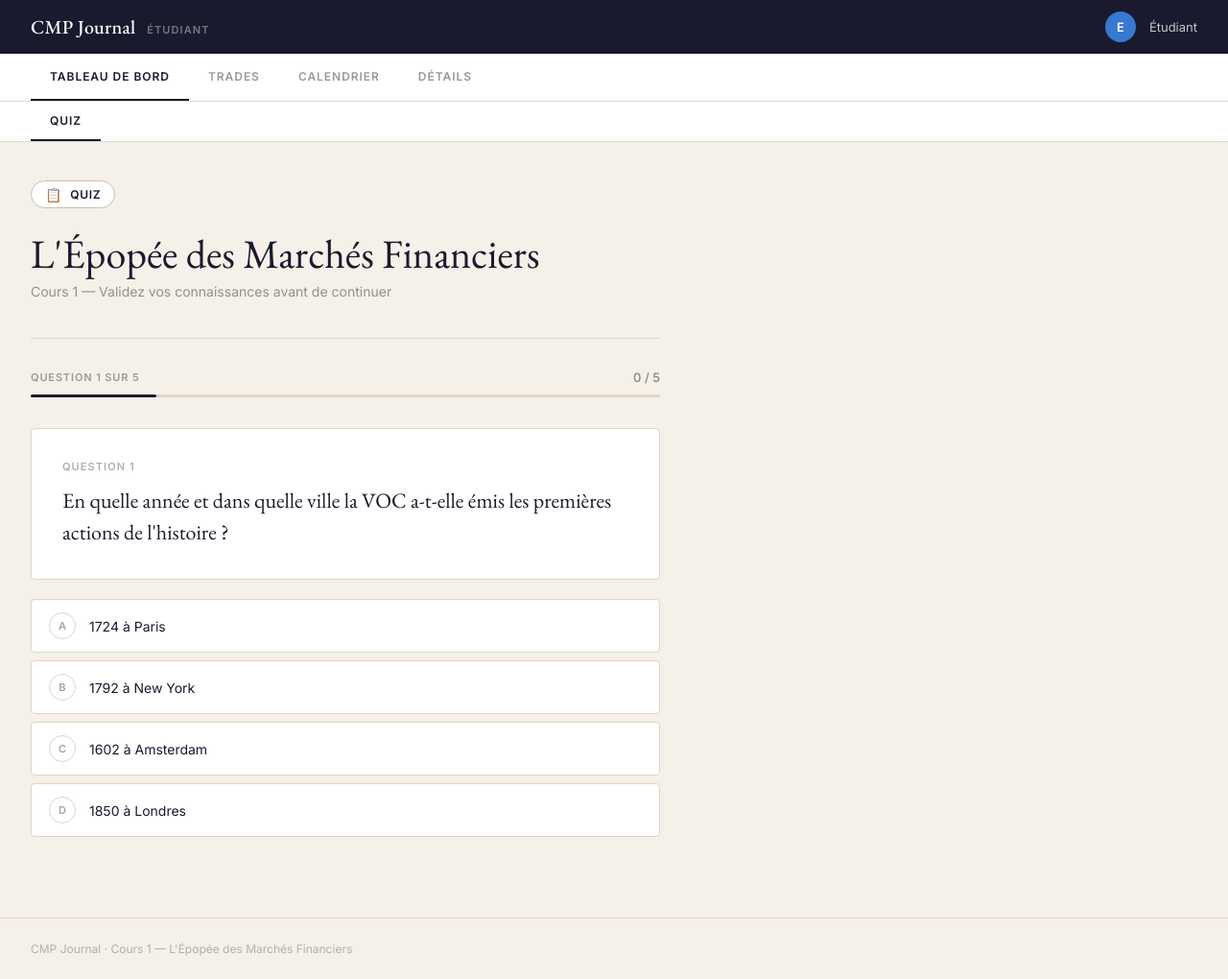
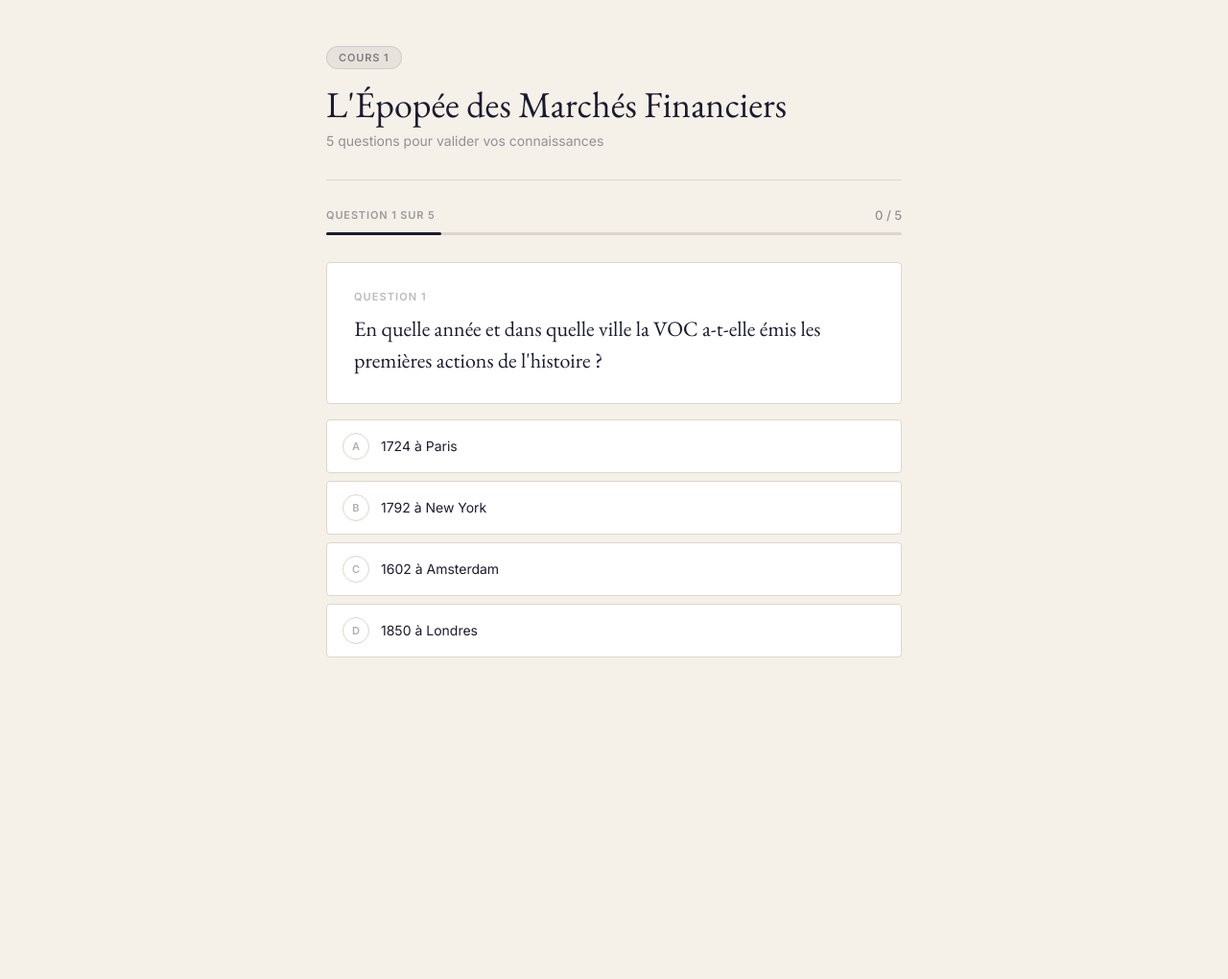
Before and after one commit to legroupecmp/Quiz-chapitre-1, a plain HTML site: page index.html in a window 1280 px wide. Shown: the whole page at 96% size. After the commit the page ends 800 px from the top, so only its background shows below. Drawn offline with nearby package versions, Linux system fonts and the light colour scheme.

Commit message:
index.html

```diff
--- a/index.html
+++ b/index.html
@@ -15,173 +15,55 @@
       background: #F5F0E8;
       color: #1a1a2e;
       min-height: 100vh;
+      display: flex;
+      align-items: flex-start;
+      justify-content: center;
+      padding: 3rem 1.25rem 5rem;
     }
 
-    /* ── NAV ── */
-    .nav {
-      background: #1a1a2e;
-      display: flex;
-      align-items: center;
-      justify-content: space-between;
-      padding: 0 2rem;
-      height: 56px;
-      position: sticky;
-      top: 0;
-      z-index: 10;
+    .container {
+      width: 100%;
+      max-width: 600px;
     }
 
-    .nav-brand {
-      display: flex;
-      align-items: baseline;
-      gap: 12px;
-    }
+    /* Header */
+    .header { margin-bottom: 2rem; }
 
-    .nav-brand-name {
-      font-family: 'EB Garamond', serif;
-      font-size: 20px;
-      font-weight: 500;
-      color: #ffffff;
-      letter-spacing: 0.01em;
-    }
-
-    .nav-brand-role {
+    .badge {
+      display: inline-block;
       font-size: 11px;
-      font-weight: 600;
-      letter-spacing: 0.1em;
-      text-transform: uppercase;
-      color: rgba(255,255,255,0.4);
-    }
-
-    .nav-right {
-      display: flex;
-      align-items: center;
-      gap: 14px;
-    }
-
-    .nav-avatar {
-      width: 32px;
-      height: 32px;
-      border-radius: 50%;
-      background: #3878D2;
-      display: flex;
-      align-items: center;
-      justify-content: center;
-      font-size: 13px;
-      font-weight: 600;
-      color: white;
-    }
-
-    .nav-username {
-      font-size: 13px;
-      color: rgba(255,255,255,0.75);
-    }
-
-    /* ── TABS ── */
-    .tabs-bar {
-      background: #ffffff;
-      border-bottom: 1px solid #e0d9ce;
-      padding: 0 2rem;
-      display: flex;
-      gap: 0;
-    }
-
-    .tab {
-      font-size: 12px;
       font-weight: 600;
       letter-spacing: 0.08em;
       text-transform: uppercase;
-      color: rgba(26,26,46,0.45);
-      padding: 16px 20px;
-      cursor: pointer;
-      border-bottom: 2px solid transparent;
-      transition: color 0.15s;
-      white-space: nowrap;
+      color: rgba(26,26,46,0.5);
+      background: rgba(26,26,46,0.06);
+      border: 1px solid rgba(26,26,46,0.12);
+      padding: 4px 12px;
+      border-radius: 99px;
+      margin-bottom: 14px;
     }
 
-    .tab.active {
-      color: #1a1a2e;
-      border-bottom-color: #1a1a2e;
-    }
-
-    .tab:hover:not(.active) { color: rgba(26,26,46,0.7); }
-
-    /* ── SUB-TABS ── */
-    .sub-tabs-bar {
-      background: #ffffff;
-      border-bottom: 1px solid #e0d9ce;
-      padding: 0 2rem;
-      display: flex;
-    }
-
-    .sub-tab {
-      font-size: 12px;
-      font-weight: 600;
-      letter-spacing: 0.08em;
-      text-transform: uppercase;
-      color: rgba(26,26,46,0.45);
-      padding: 12px 20px;
-      cursor: pointer;
-      border-bottom: 2px solid transparent;
-    }
-
-    .sub-tab.active {
-      color: #1a1a2e;
-      border-bottom-color: #1a1a2e;
-    }
-
-    /* ── PAGE BODY ── */
-    .page-body {
-      padding: 2.5rem 2rem 4rem;
-      max-width: 720px;
-    }
-
-    /* ── APERÇU BADGE ── */
-    .apercu-badge {
-      display: inline-flex;
-      align-items: center;
-      gap: 8px;
-      border: 1px solid #c8c0b0;
-      border-radius: 99px;
-      padding: 5px 14px;
-      font-size: 12px;
-      font-weight: 600;
-      letter-spacing: 0.06em;
-      text-transform: uppercase;
-      color: #1a1a2e;
-      margin-bottom: 1.5rem;
-      background: #fff;
-    }
-
-    .apercu-icon {
-      font-size: 14px;
-    }
-
-    /* ── PAGE TITLE ── */
     .page-title {
       font-family: 'EB Garamond', serif;
-      font-size: 42px;
+      font-size: 38px;
       font-weight: 400;
       color: #1a1a2e;
-      line-height: 1.15;
+      line-height: 1.2;
       margin-bottom: 6px;
     }
 
     .page-subtitle {
       font-size: 14px;
       color: rgba(26,26,46,0.45);
-      margin-bottom: 2.5rem;
     }
 
-    /* ── DIVIDER ── */
     .divider {
       height: 1px;
       background: #ddd6ca;
-      margin-bottom: 2rem;
+      margin: 1.75rem 0;
     }
 
-    /* ── PROGRESS ── */
-    .progress-section { margin-bottom: 2rem; }
-
+    /* Progress */
     .progress-meta {
       display: flex;
       justify-content: space-between;
@@ -200,13 +82,14 @@
     .score-live {
       font-size: 13px;
       font-weight: 500;
-      color: rgba(26,26,46,0.5);
+      color: rgba(26,26,46,0.45);
     }
 
     .progress-bar-bg {
       height: 3px;
       background: #ddd6ca;
       border-radius: 99px;
+      margin-bottom: 1.75rem;
     }
 
     .progress-bar-fill {
@@ -216,13 +99,13 @@
       transition: width 0.5s ease;
     }
 
-    /* ── QUESTION CARD ── */
+    /* Question */
     .question-card {
       background: #ffffff;
       border: 1px solid #ddd6ca;
       border-radius: 4px;
-      padding: 2rem;
-      margin-bottom: 1.25rem;
+      padding: 1.75rem;
+      margin-bottom: 1rem;
     }
 
     .question-num {
@@ -230,8 +113,8 @@
       font-weight: 600;
       letter-spacing: 0.1em;
       text-transform: uppercase;
-      color: rgba(26,26,46,0.35);
-      margin-bottom: 12px;
+      color: rgba(26,26,46,0.3);
+      margin-bottom: 10px;
     }
 
     .question-text {
@@ -242,19 +125,19 @@
       line-height: 1.5;
     }
 
-    /* ── OPTIONS ── */
+    /* Options */
     .options {
       display: flex;
       flex-direction: column;
       gap: 8px;
-      margin-bottom: 1.25rem;
+      margin-bottom: 1rem;
     }
 
     .option-btn {
       display: flex;
       align-items: center;
-      gap: 14px;
-      padding: 13px 18px;
+      gap: 12px;
+      padding: 13px 16px;
       border: 1px solid #ddd6ca;
       border-radius: 4px;
       background: #ffffff;
@@ -282,67 +165,37 @@
       justify-content: center;
       font-size: 11px;
       font-weight: 600;
-      color: rgba(26,26,46,0.4);
+      color: rgba(26,26,46,0.35);
       flex-shrink: 0;
       transition: all 0.15s;
     }
 
-    .option-btn.correct {
-      border-color: #0F6E56;
-      background: #E1F5EE;
-    }
-    .option-btn.correct .option-letter {
-      background: #0F6E56;
-      color: white;
-      border-color: #0F6E56;
-    }
+    .option-btn.correct { border-color: #0F6E56; background: #E1F5EE; }
+    .option-btn.correct .option-letter { background: #0F6E56; color: white; border-color: #0F6E56; }
 
-    .option-btn.wrong {
-      border-color: #993C1D;
-      background: #FAECE7;
-    }
-    .option-btn.wrong .option-letter {
-      background: #993C1D;
-      color: white;
-      border-color: #993C1D;
-    }
+    .option-btn.wrong { border-color: #993C1D; background: #FAECE7; }
+    .option-btn.wrong .option-letter { background: #993C1D; color: white; border-color: #993C1D; }
 
-    .option-btn.reveal {
-      border-color: #0F6E56;
-      background: #E1F5EE;
-      opacity: 0.7;
-    }
-    .option-btn.reveal .option-letter {
-      background: #0F6E56;
-      color: white;
-      border-color: #0F6E56;
-    }
+    .option-btn.reveal { border-color: #0F6E56; background: #E1F5EE; opacity: 0.7; }
+    .option-btn.reveal .option-letter { background: #0F6E56; color: white; border-color: #0F6E56; }
 
     .option-btn:disabled { cursor: default; }
 
-    /* ── FEEDBACK ── */
+    /* Feedback */
     .feedback {
       display: none;
-      padding: 14px 18px;
+      padding: 13px 16px;
       border-radius: 4px;
       font-size: 14px;
+      font-style: italic;
       line-height: 1.6;
-      margin-bottom: 1.25rem;
-      font-style: italic;
+      margin-bottom: 1rem;
     }
     .feedback.show { display: flex; gap: 10px; align-items: flex-start; }
-    .feedback.correct {
-      background: #E1F5EE;
-      color: #085041;
-      border-left: 3px solid #0F6E56;
-    }
-    .feedback.wrong {
-      background: #FAECE7;
-      color: #4A1B0C;
-      border-left: 3px solid #993C1D;
-    }
+    .feedback.correct { background: #E1F5EE; color: #085041; border-left: 3px solid #0F6E56; }
+    .feedback.wrong { background: #FAECE7; color: #4A1B0C; border-left: 3px solid #993C1D; }
 
-    /* ── NAV AREA ── */
+    /* Nav */
     .nav-area { display: flex; justify-content: flex-end; }
 
     .btn-next {
@@ -359,39 +212,39 @@
       display: none;
       transition: opacity 0.15s, transform 0.1s;
     }
-    .btn-next:hover { opacity: 0.85; }
+    .btn-next:hover { opacity: 0.82; }
     .btn-next:active { transform: scale(0.98); }
 
-    /* ── RESULTS ── */
+    /* Results */
     .results-wrap { display: none; }
 
     .score-row {
       display: flex;
       align-items: center;
-      gap: 2rem;
+      gap: 1.75rem;
       background: #ffffff;
       border: 1px solid #ddd6ca;
       border-radius: 4px;
-      padding: 2rem;
-      margin-bottom: 2rem;
+      padding: 1.75rem;
+      margin-bottom: 1.75rem;
     }
 
     .score-circle {
-      width: 90px;
-      height: 90px;
+      width: 88px;
+      height: 88px;
       border-radius: 50%;
       display: flex;
       align-items: center;
       justify-content: center;
       font-family: 'EB Garamond', serif;
-      font-size: 28px;
+      font-size: 26px;
       font-weight: 400;
       flex-shrink: 0;
     }
 
     .score-text h2 {
       font-family: 'EB Garamond', serif;
-      font-size: 26px;
+      font-size: 24px;
       font-weight: 400;
       color: #1a1a2e;
       margin-bottom: 4px;
@@ -403,12 +256,12 @@
       line-height: 1.5;
     }
 
-    .review-section-title {
+    .review-label {
       font-size: 11px;
       font-weight: 600;
       letter-spacing: 0.1em;
       text-transform: uppercase;
-      color: rgba(26,26,46,0.35);
+      color: rgba(26,26,46,0.3);
       margin-bottom: 1rem;
     }
 
@@ -424,7 +277,7 @@
       font-size: 14px;
       font-weight: 500;
       color: #1a1a2e;
-      margin-bottom: 7px;
+      margin-bottom: 6px;
       display: flex;
       gap: 10px;
       align-items: flex-start;
@@ -433,13 +286,12 @@
     .review-answer {
       font-size: 13px;
       color: rgba(26,26,46,0.5);
+      font-style: italic;
       display: flex;
       gap: 6px;
-      align-items: flex-start;
-      font-style: italic;
     }
 
-    .review-answer strong { color: rgba(26,26,46,0.75); font-style: normal; }
+    .review-answer strong { color: rgba(26,26,46,0.7); font-style: normal; }
 
     .tag {
       font-size: 10px;
@@ -447,18 +299,18 @@
       padding: 2px 8px;
       border-radius: 99px;
       flex-shrink: 0;
-      letter-spacing: 0.04em;
     }
     .tag-correct { background: #E1F5EE; color: #085041; border: 1px solid #9FE1CB; }
     .tag-wrong { background: #FAECE7; color: #4A1B0C; border: 1px solid #F5C4B3; }
 
     .btn-retry {
       margin-top: 1.5rem;
-      padding: 10px 28px;
+      width: 100%;
+      padding: 11px;
       border-radius: 4px;
       border: 1px solid #c8c0b0;
-      background: #ffffff;
-      color: rgba(26,26,46,0.6);
+      background: #fff;
+      color: rgba(26,26,46,0.55);
       font-size: 13px;
       font-weight: 600;
       font-family: 'Inter', sans-serif;
@@ -468,73 +320,32 @@
     }
     .btn-retry:hover { background: #f0ebe1; color: #1a1a2e; }
 
-    /* ── FOOTER ── */
-    .footer {
-      padding: 1.5rem 2rem;
-      border-top: 1px solid #ddd6ca;
-      font-size: 12px;
-      color: rgba(26,26,46,0.3);
-    }
-
-    @media (max-width: 600px) {
-      .page-body { padding: 1.5rem 1rem 3rem; }
-      .page-title { font-size: 32px; }
+    @media (max-width: 480px) {
+      .page-title { font-size: 30px; }
       .question-text { font-size: 19px; }
-      .tabs-bar { gap: 0; overflow-x: auto; }
-      .tab { padding: 14px 14px; font-size: 11px; }
       .score-row { flex-direction: column; text-align: center; gap: 1rem; }
     }
   </style>
 </head>
 <body>
+  <div class="container">
 
-  <!-- NAV -->
-  <nav class="nav">
-    <div class="nav-brand">
-      <span class="nav-brand-name">CMP Journal</span>
-      <span class="nav-brand-role">Étudiant</span>
-    </div>
-    <div class="nav-right">
-      <div class="nav-avatar">E</div>
-      <span class="nav-username">Étudiant</span>
-    </div>
-  </nav>
-
-  <!-- TABS -->
-  <div class="tabs-bar">
-    <div class="tab active">Tableau de bord</div>
-    <div class="tab">Trades</div>
-    <div class="tab">Calendrier</div>
-    <div class="tab">Détails</div>
+    <div class="header">
+      <div class="badge">Cours 1</div>
+      <h1 class="page-title">L'Épopée des Marchés Financiers</h1>
+      <p class="page-subtitle">5 questions pour valider vos connaissances</p>
     </div>
 
-  <!-- SUB-TABS -->
-  <div class="sub-tabs-bar">
-    <div class="sub-tab active">Quiz</div>
-  </div>
-
-  <!-- PAGE BODY -->
-  <div class="page-body">
-
-    <div class="apercu-badge">
-      <span class="apercu-icon">📋</span>
-      Quiz
-    </div>
-
-    <h1 class="page-title">L'Épopée des Marchés Financiers</h1>
-    <p class="page-subtitle">Cours 1 — Validez vos connaissances avant de continuer</p>
     <div class="divider"></div>
 
-    <!-- QUIZ WRAP -->
+    <!-- Quiz -->
     <div id="quizWrap">
-      <div class="progress-section">
       <div class="progress-meta">
         <span class="q-label" id="qCounter">Question 1 sur 5</span>
         <span class="score-live" id="scoreLive">0 / 5</span>
       </div>
       <div class="progress-bar-bg">
         <div class="progress-bar-fill" id="progressBar" style="width:20%"></div>
-        </div>
       </div>
 
       <div class="question-card">
@@ -549,7 +360,7 @@
       </div>
     </div>
 
-    <!-- RESULTS -->
+    <!-- Results -->
     <div class="results-wrap" id="resultsWrap">
       <div class="score-row">
         <div class="score-circle" id="scoreCircle"></div>
@@ -558,14 +369,12 @@
           <p id="scoreDetail"></p>
         </div>
       </div>
-      <div class="review-section-title">Révision des réponses</div>
+      <div class="review-label">Révision des réponses</div>
       <div id="reviewList"></div>
       <button class="btn-retry" onclick="restartQuiz()">↺ Recommencer le quiz</button>
     </div>
 
   </div>
-
-  <div class="footer">CMP Journal · Cours 1 — L'Épopée des Marchés Financiers</div>
 
   <script>
     const questions = [
@@ -573,7 +382,7 @@
         q: "En quelle année et dans quelle ville la VOC a-t-elle émis les premières actions de l'histoire ?",
         opts: ["1724 à Paris", "1792 à New York", "1602 à Amsterdam", "1850 à Londres"],
         correct: 2,
-        explanation: "La Compagnie des Indes orientales néerlandaises (VOC) a émis les premières actions en 1602 à Amsterdam, levant 6,5 millions de florins en quelques semaines."
+        explanation: "La VOC a émis les premières actions en 1602 à Amsterdam, levant 6,5 millions de florins en quelques semaines."
       },
       {
         q: "Quelle est la différence essentielle entre le marché primaire et le marché secondaire ?",
@@ -584,13 +393,13 @@
           "Le marché primaire est électronique, le secondaire se fait à la criée"
         ],
         correct: 1,
-        explanation: "Lors d'une IPO (marché primaire), l'entreprise reçoit les fonds. Ensuite, les transactions se font entre investisseurs sur le marché secondaire — l'entreprise ne reçoit plus rien."
+        explanation: "Lors d'une IPO (marché primaire), l'entreprise reçoit les fonds. Ensuite les transactions se font entre investisseurs sur le marché secondaire — l'entreprise ne reçoit plus rien."
       },
       {
         q: "Parmi les classes d'actifs suivantes, laquelle représente un prêt consenti à une entreprise ou à un État en échange de revenus fixes ?",
         opts: ["Les actions (équité)", "Les matières premières", "Les devises (Forex)", "Les obligations (dette)"],
         correct: 3,
-        explanation: "Une obligation est un titre de dette : l'investisseur prête de l'argent à l'émetteur et reçoit en retour des intérêts fixes (le coupon) puis le remboursement du capital."
+        explanation: "Une obligation est un titre de dette : l'investisseur prête de l'argent à l'émetteur et reçoit des intérêts fixes (le coupon) puis le remboursement du capital."
       },
       {
         q: "Qu'est-ce que la liquidité d'un marché financier ?",
@@ -612,7 +421,7 @@
           "Car le cours de l'or suit toujours la croissance du PIB"
         ],
         correct: 1,
-        explanation: "Les marchés agrègent les anticipations de millions d'investisseurs. C'est le mécanisme de découverte des prix : la bourse chute souvent avant une récession car elle anticipe, elle ne réagit pas."
+        explanation: "Les marchés agrègent les anticipations de millions d'investisseurs. La bourse chute souvent avant une récession car elle anticipe, elle ne réagit pas."
       }
     ];
 
@@ -637,9 +446,8 @@
         wrap.appendChild(btn);
       });
 
-      const fb = document.getElementById('feedback');
-      fb.className = 'feedback';
-      fb.innerHTML = '';
+      document.getElementById('feedback').className = 'feedback';
+      document.getElementById('feedback').innerHTML = '';
       document.getElementById('btnNext').style.display = 'none';
     }
 
@@ -683,21 +491,15 @@
       circle.textContent = `${score} / ${questions.length}`;
 
       if (pct >= 80) {
-        circle.style.background = '#E1F5EE';
-        circle.style.color = '#085041';
-        circle.style.border = '1px solid #9FE1CB';
+        circle.style.cssText = 'background:#E1F5EE;color:#085041;border:1px solid #9FE1CB;width:88px;height:88px;border-radius:50%;display:flex;align-items:center;justify-content:center;font-family:EB Garamond,serif;font-size:26px;flex-shrink:0';
         document.getElementById('scoreMsg').textContent = 'Excellent travail !';
-        document.getElementById('scoreDetail').textContent = 'Vous maîtrisez bien les fondamentaux de ce chapitre. Vous pouvez passer au suivant.';
+        document.getElementById('scoreDetail').textContent = 'Vous maîtrisez bien ce chapitre. Passez au suivant.';
       } else if (pct >= 60) {
-        circle.style.background = '#FAEEDA';
-        circle.style.color = '#633806';
-        circle.style.border = '1px solid #FAC775';
+        circle.style.cssText = 'background:#FAEEDA;color:#633806;border:1px solid #FAC775;width:88px;height:88px;border-radius:50%;display:flex;align-items:center;justify-content:center;font-family:EB Garamond,serif;font-size:26px;flex-shrink:0';
         document.getElementById('scoreMsg').textContent = 'Bon résultat !';
         document.getElementById('scoreDetail').textContent = 'Quelques concepts méritent d\'être revus avant de continuer.';
       } else {
-        circle.style.background = '#FAECE7';
-        circle.style.color = '#4A1B0C';
-        circle.style.border = '1px solid #F5C4B3';
+        circle.style.cssText = 'background:#FAECE7;color:#4A1B0C;border:1px solid #F5C4B3;width:88px;height:88px;border-radius:50%;display:flex;align-items:center;justify-content:center;font-family:EB Garamond,serif;font-size:26px;flex-shrink:0';
         document.getElementById('scoreMsg').textContent = 'À retravailler';
         document.getElementById('scoreDetail').textContent = 'Relisez le chapitre attentivement avant de passer à la suite.';
       }
```
Lines whose indentation alone changed are shown as unchanged.
